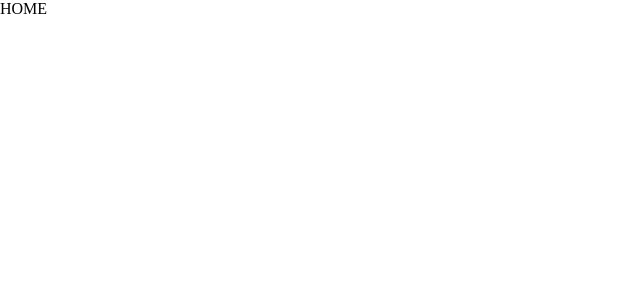
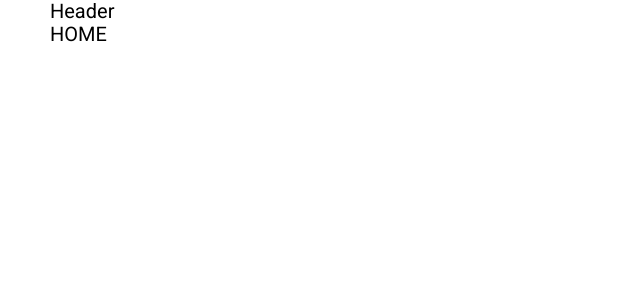
Before and after one commit to Mariia22/TrafficIsobar, a React (Create React App) app: page / in a window 1280 px wide. Shown: the top 300 px of the page, without its empty margins (0-640 px from the left). Built offline with nearby package versions, Linux system fonts and the light colour scheme.

Commit message:
Add global styles

```diff
--- a/src/App.js
+++ b/src/App.js
@@ -1,14 +1,19 @@
-import React from 'react';
-import Home from './pages/Home/Home';
-import Example from './pages/Example/Example';
-import { Routes, Route } from 'react-router-dom';
+import React from 'react'
+import Header from './global/Header/Header'
+import { Routes, Route } from 'react-router-dom'
+import Home from './pages/Home/Home'
+import Example from './pages/Example/Example'
+
 
 function App() {
   return (
-    <Routes>
-      <Route path='/' element={<Home />} />
-      <Route path='/example' exact element={<Example />} />
-    </Routes>
+    <div className="container">
+      <Header />
+      <Routes>
+        <Route path='/' element={<Home />} />
+        <Route path='/example' exact element={<Example />} />
+      </Routes>
+    </div>
   );
 }
 
--- a/src/global/Header/Header.js
+++ b/src/global/Header/Header.js
@@ -1,9 +1,10 @@
 import React from 'react'
+import style from './Header.module.scss'
 
 const Header = () => {
   return (
-    <div>
-
+    <div className={style.header}>
+      Header
     </div>
   )
 }
--- a/src/styles/index.scss
+++ b/src/styles/index.scss
@@ -1,5 +1,11 @@
 @import '~normalize.css';
+@import url('https://fonts.googleapis.com/css2?family=Roboto:wght@400;700&display=swap');
 
-html{
-  font-size: 1rem;
+html, body{
+  font: 20px/1.172 'Roboto', sans-serif;
 }
+
+.container{
+  max-width: 1180px;
+  margin: 0 auto;
+}
```
